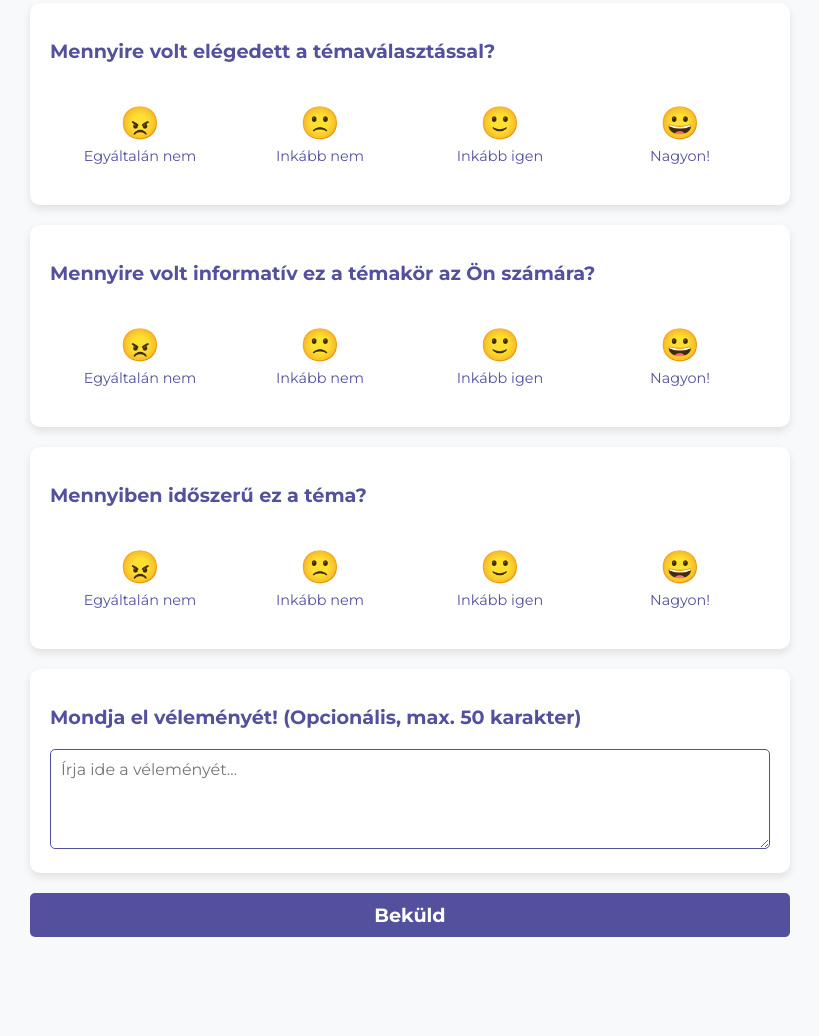
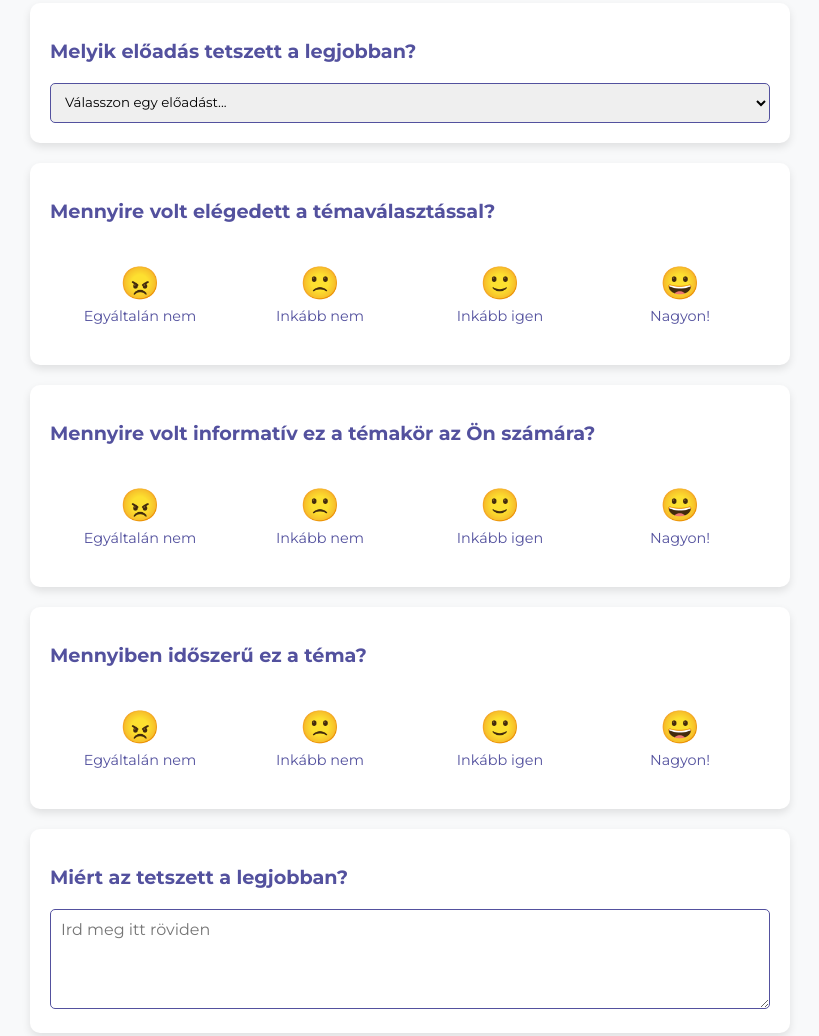
Before and after one commit to Froxy555/Tech4Study_Survey, a website: page public/survey1.html in a window 1280 px wide. Shown: the part 257-1293 px from the top of the page, without its empty margins (230-1049 px from the left). Before the commit the page ends 1214 px from the top, so only its background shows below. Drawn offline with Linux system fonts and the light colour scheme.

Commit message:
Update survey1.html

```diff
--- a/public/survey1.html
+++ b/public/survey1.html
@@ -238,6 +238,20 @@ input[type="radio"]:checked + .emoji-container.very-unsatisfied {
         <h2 style="text-align: center; margin-bottom: 30px;">TECHskills – tudatos képességfejlesztés</h2>
 
         <div class="keret">
+            <h2>Melyik előadás tetszett a legjobban?</h2>
+            <div>
+                <select id="favoriteTalk" style="width:100%; padding:10px; border:1px solid var(--main-purple); border-radius:5px; font-family:'Montserrat', sans-serif;">
+                    <option value="">Válasszon egy előadást...</option>
+                    <option value="dr. Szászi István, fővédnöki előadás, a Bosch csoport vezetője Magyarországon és az Adria régióban">dr. Szászi István</option>
+                    <option value="Reményi Gábor, Emerson, szakképzési vezetője (Cím: Amikor a cégek képzik a szakmára a fiatalokat - duális tapasztalatok)">Reményi Gábor</option>
+                    <option value="Gere Attila, Óbudai Egyetem, automatizálási mérnök (Cím: Nullákból és egyesekből valóságot teremteni – ez a mérnöki mágia. Milyen a mérnöki élet, a robotok és terepmunka?)">Gere Attila</option>
+                    <option value="Molnárné Dr. László Andrea, MI tananyagkészítő, oktatáskutató, AI tanácsadó (Cím: AI használata az iskolarendszerű és a munkahelyi képzésben. A bizalom és kételkedés pedagógiája)">Molnárné Dr. László Andrea</option>
+                    <option value="Huszár István, A Nyíregyházi Szakképzési Centrum AI nagykövete (Cím: A mesterséges intelligencia bevezetése az oktatásba)">Huszár István</option>
+                </select>
+            </div>
+        </div>
+
+        <div class="keret">
             <h2> Mennyire volt elégedett a témaválasztással?</h2>
             <div class="options">
                 <label>
@@ -340,9 +354,9 @@ input[type="radio"]:checked + .emoji-container.very-unsatisfied {
         </div>
 
         <div class="keret">
-            <h2>Mondja el véleményét! (Opcionális, max. 50 karakter)</h2>
+            <h2>Miért az tetszett a legjobban?</h2>
             <div class="opinion-field">
-                <textarea id="opinion" name="opinion" placeholder="Írja ide a véleményét..." maxlength="50"></textarea>
+                <textarea id="opinion" name="opinion" placeholder="Ird meg itt röviden" maxlength="50"></textarea>
             </div>
         </div>
 
@@ -351,13 +365,14 @@ input[type="radio"]:checked + .emoji-container.very-unsatisfied {
 
     <script>
         document.getElementById('submitButton').addEventListener('click', function() {
+            const favoriteTalk = document.getElementById('favoriteTalk').value;
             const satisfaction1 = document.querySelector('input[name="satisfaction1"]:checked');
             const satisfaction2 = document.querySelector('input[name="satisfaction2"]:checked');
             const satisfaction3 = document.querySelector('input[name="satisfaction3"]:checked');
             const opinion = document.getElementById('opinion').value;
 
-            if (!satisfaction1 || !satisfaction2 || !satisfaction3) {
-                alert('Kérjük, válaszoljon minden kérdésre!');
+            if (!favoriteTalk || !satisfaction1 || !satisfaction2 || !satisfaction3) {
+                alert('Kérjük, válaszoljon minden kötelező kérdésre!');
                 return;
             }
 
@@ -387,13 +402,14 @@ input[type="radio"]:checked + .emoji-container.very-unsatisfied {
             }
 
             const data = {
+                favoriteTalk: favoriteTalk,
                 satisfaction1: satisfaction1.value,
                 satisfaction2: satisfaction2.value,
                 satisfaction3: satisfaction3.value,
                 opinion: opinion
             };
 
-            fetch('/.netlify/functions/api/submit-survey/1', {
+            fetch('/submit-survey/1', {
                 method: 'POST',
                 headers: {
                     'Content-Type': 'application/json',
```
